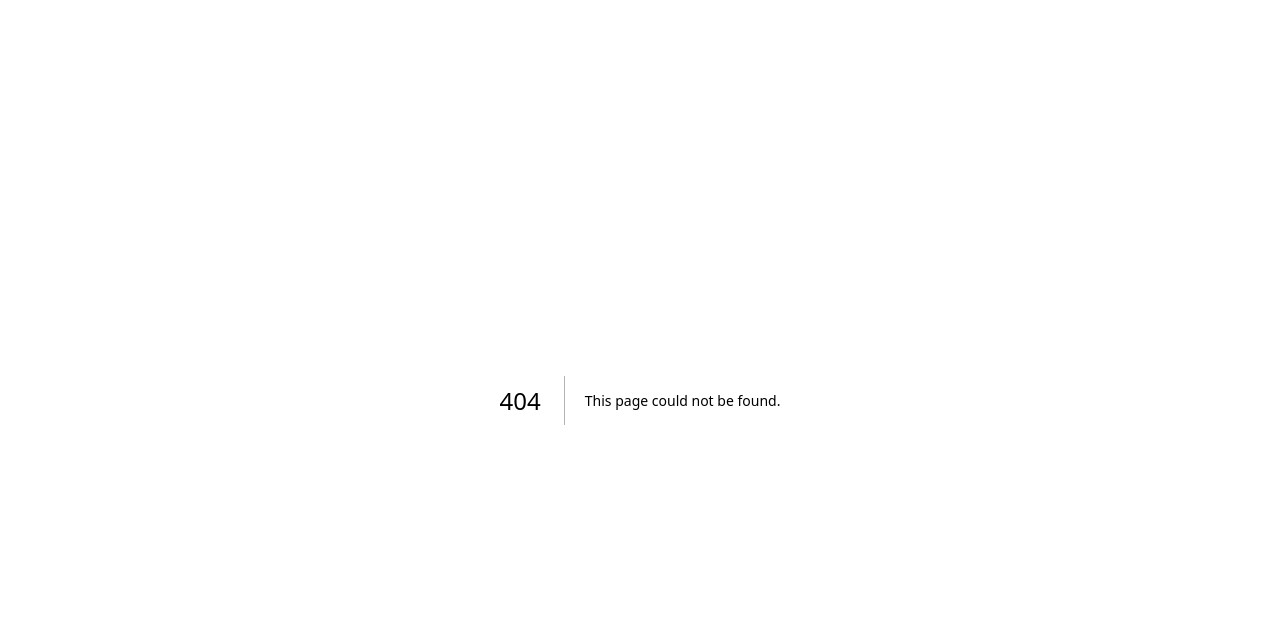
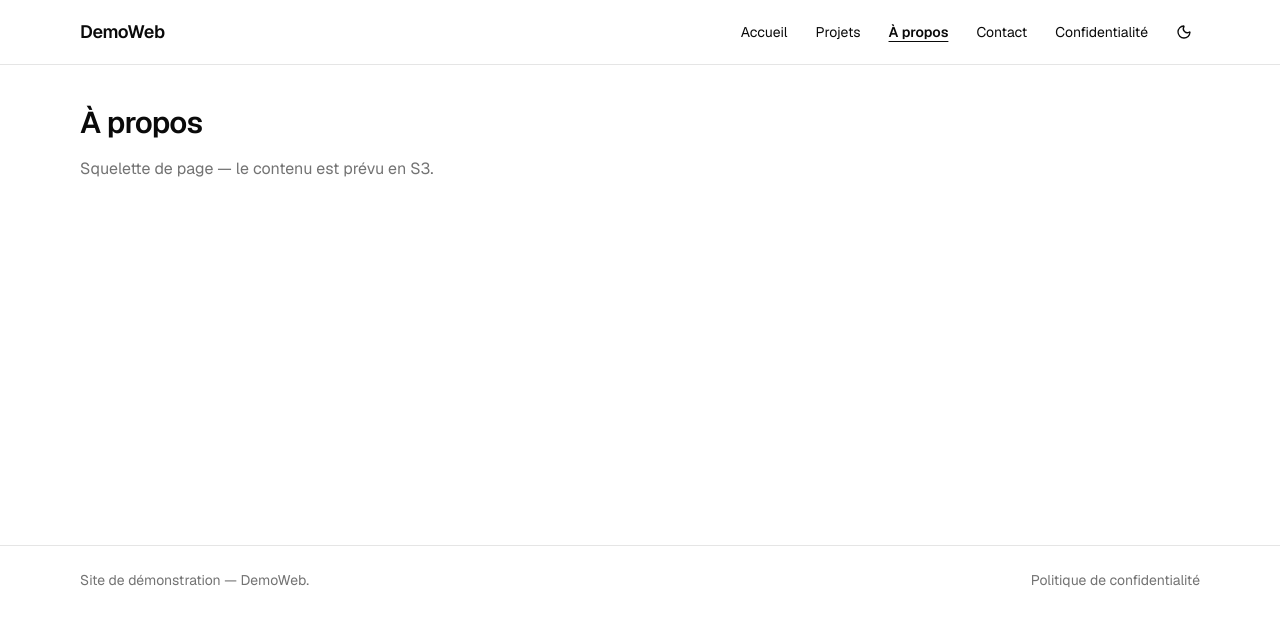
Before and after one commit to sieni7/DemoWeb, a Next.js app: page /about in a window 1280 px wide. Before the commit this address had no page. Shown: the top 626 px of the page. Built offline with nearby package versions, Linux system fonts and the light colour scheme.

Commit message:
feat(s1): add six empty public routes with French metadata (T1-5)

```diff
--- /dev/null
+++ b/app/(public)/about/page.tsx
@@ -0,0 +1,17 @@
+import type { Metadata } from "next";
+
+export const metadata: Metadata = {
+  title: "À propos",
+  description: "Présentation du projet DemoWeb.",
+};
+
+export default function AboutPage() {
+  return (
+    <section>
+      <h1 className="text-3xl font-semibold tracking-tight">À propos</h1>
+      <p className="mt-4 text-muted-foreground">
+        Squelette de page — le contenu est prévu en S3.
+      </p>
+    </section>
+  );
+}
--- /dev/null
+++ b/app/(public)/contact/page.tsx
@@ -0,0 +1,17 @@
+import type { Metadata } from "next";
+
+export const metadata: Metadata = {
+  title: "Contact",
+  description: "Page de contact du site DemoWeb.",
+};
+
+export default function ContactPage() {
+  return (
+    <section>
+      <h1 className="text-3xl font-semibold tracking-tight">Contact</h1>
+      <p className="mt-4 text-muted-foreground">
+        Squelette de page — le formulaire est prévu en S7.
+      </p>
+    </section>
+  );
+}
--- /dev/null
+++ b/app/(public)/privacy/page.tsx
@@ -0,0 +1,17 @@
+import type { Metadata } from "next";
+
+export const metadata: Metadata = {
+  title: "Confidentialité",
+  description: "Politique de confidentialité du site DemoWeb.",
+};
+
+export default function PrivacyPage() {
+  return (
+    <section>
+      <h1 className="text-3xl font-semibold tracking-tight">Confidentialité</h1>
+      <p className="mt-4 text-muted-foreground">
+        Squelette de page — la politique est prévue en S7.
+      </p>
+    </section>
+  );
+}
--- /dev/null
+++ b/app/(public)/projects/[slug]/page.tsx
@@ -0,0 +1,23 @@
+import type { Metadata } from "next";
+
+export const metadata: Metadata = {
+  title: "Projet",
+  description: "Fiche d’un projet présenté sur le site DemoWeb.",
+};
+
+export default async function ProjectDetailPage({
+  params,
+}: Readonly<{
+  params: Promise<{ slug: string }>;
+}>) {
+  await params;
+
+  return (
+    <section>
+      <h1 className="text-3xl font-semibold tracking-tight">Projet</h1>
+      <p className="mt-4 text-muted-foreground">
+        Squelette de page — le contenu est prévu en S3.
+      </p>
+    </section>
+  );
+}
--- /dev/null
+++ b/app/(public)/projects/page.tsx
@@ -0,0 +1,17 @@
+import type { Metadata } from "next";
+
+export const metadata: Metadata = {
+  title: "Projets",
+  description: "Liste des projets présentés sur le site DemoWeb.",
+};
+
+export default function ProjectsPage() {
+  return (
+    <section>
+      <h1 className="text-3xl font-semibold tracking-tight">Projets</h1>
+      <p className="mt-4 text-muted-foreground">
+        Squelette de page — le contenu est prévu en S3.
+      </p>
+    </section>
+  );
+}
```
